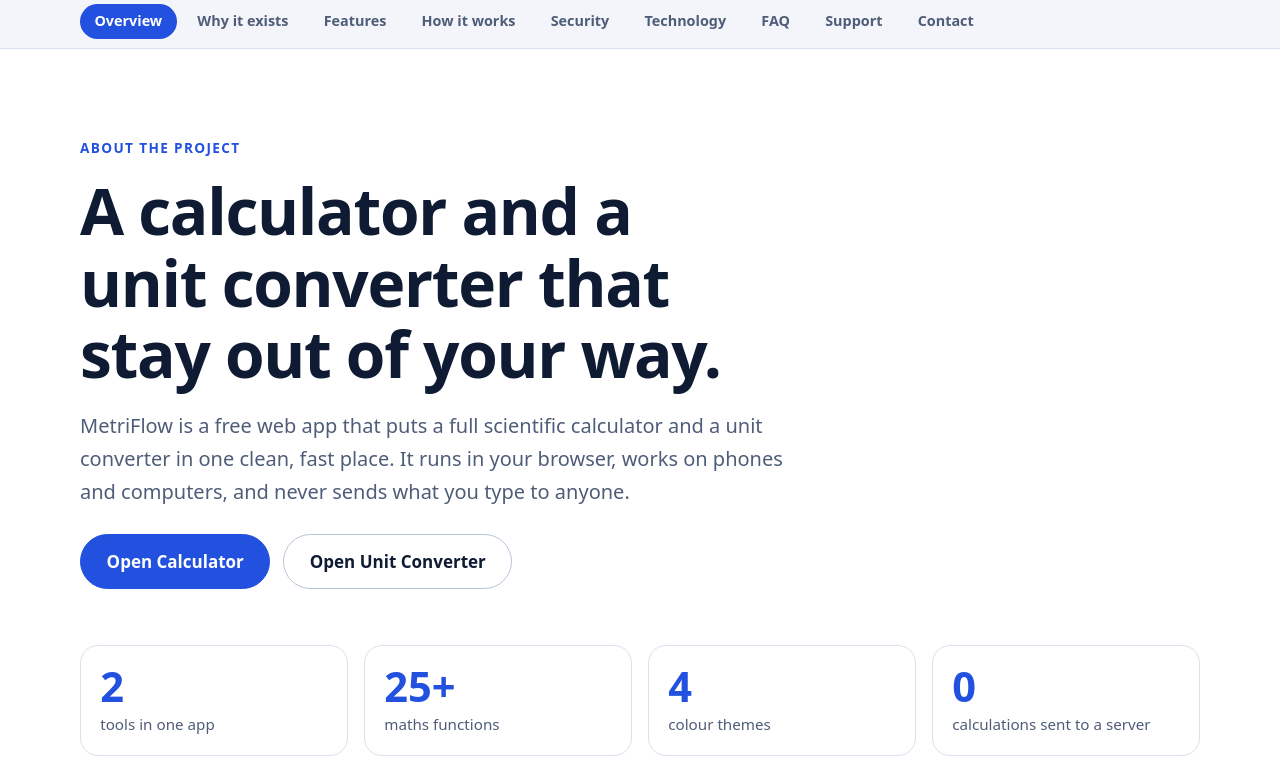
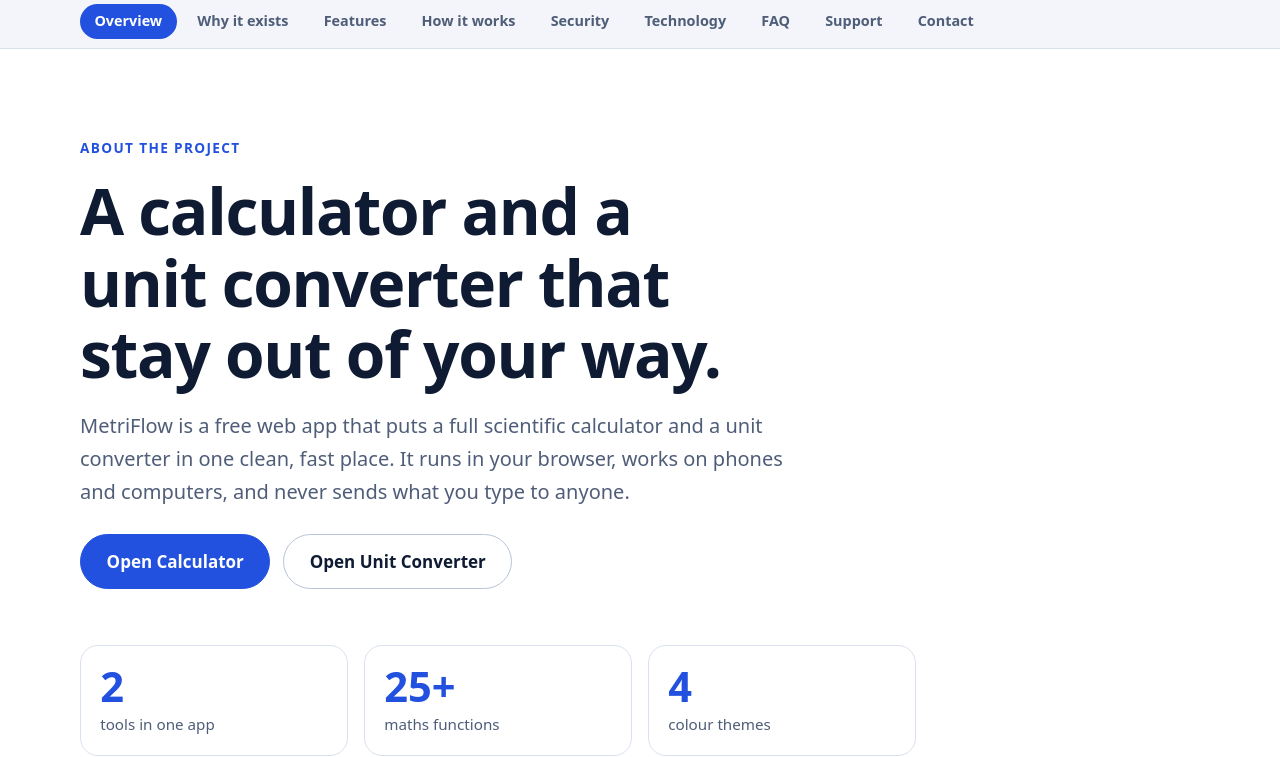
Before and after one commit to codinglaks/MetriFlow, a plain HTML site: page assets/pages/about.html in a window 1280 px wide. Shown: the part 78-835 px from the top of the page. Drawn offline with Linux system fonts and the light colour scheme; a web font is replaced by a local one.

Commit message:
fix the about page

```diff
--- a/assets/pages/about.html
+++ b/assets/pages/about.html
@@ -120,7 +120,6 @@
                     <li><b>2</b><span>tools in one app</span></li>
                     <li><b>25+</b><span>maths functions</span></li>
                     <li><b>4</b><span>colour themes</span></li>
-                    <li><b>0</b><span>calculations sent to a server</span></li>
                 </ul>
             </div>
         </section>
```
